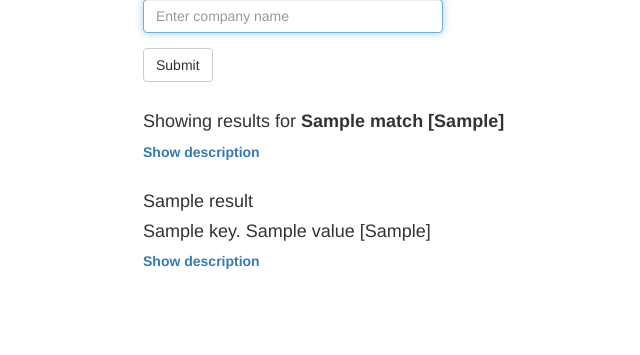
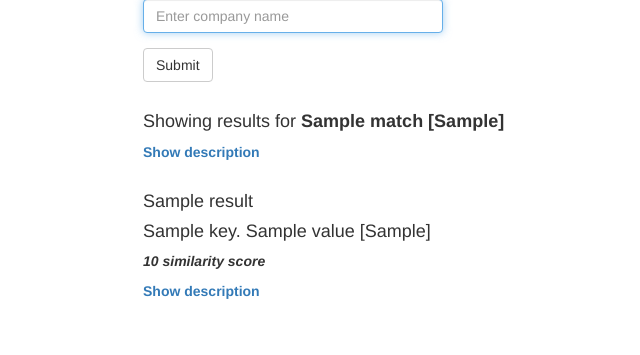
Before and after one commit to rtlee9/comparatory-app, a Flask app: template app/templates/index.html in a window 1280 px wide. Shown: the part 117-472 px from the top of the page, without its empty margins (12-652 px from the left). Run offline with Flask 2, Linux system fonts and the light colour scheme; the template is opened without the code that fills it: most values are stand-ins (such as "Sample title", 1, 10 or a date in 2020); some libraries are stand-ins or nearby versions.

Commit message:
Print similarity score

```diff
--- a/app/templates/index.html
+++ b/app/templates/index.html
@@ -62,6 +62,7 @@
 
     {% for key, value in results.iteritems() %}
     <h4>{{ key }}. {{ value['name'] }} [{{ match['sic_cd'] }}] </h4>
+    <p><i>{{ value['sim_score'] }} similarity score </i></p>
     <a href="#" onclick="toggle_visibility('{{ key }}');">Show description</a>
     <div id="{{ key }}" style="display:none;"><h5>{{ value['business_desc'] }}</h5></div>
     {% endfor %}
```
